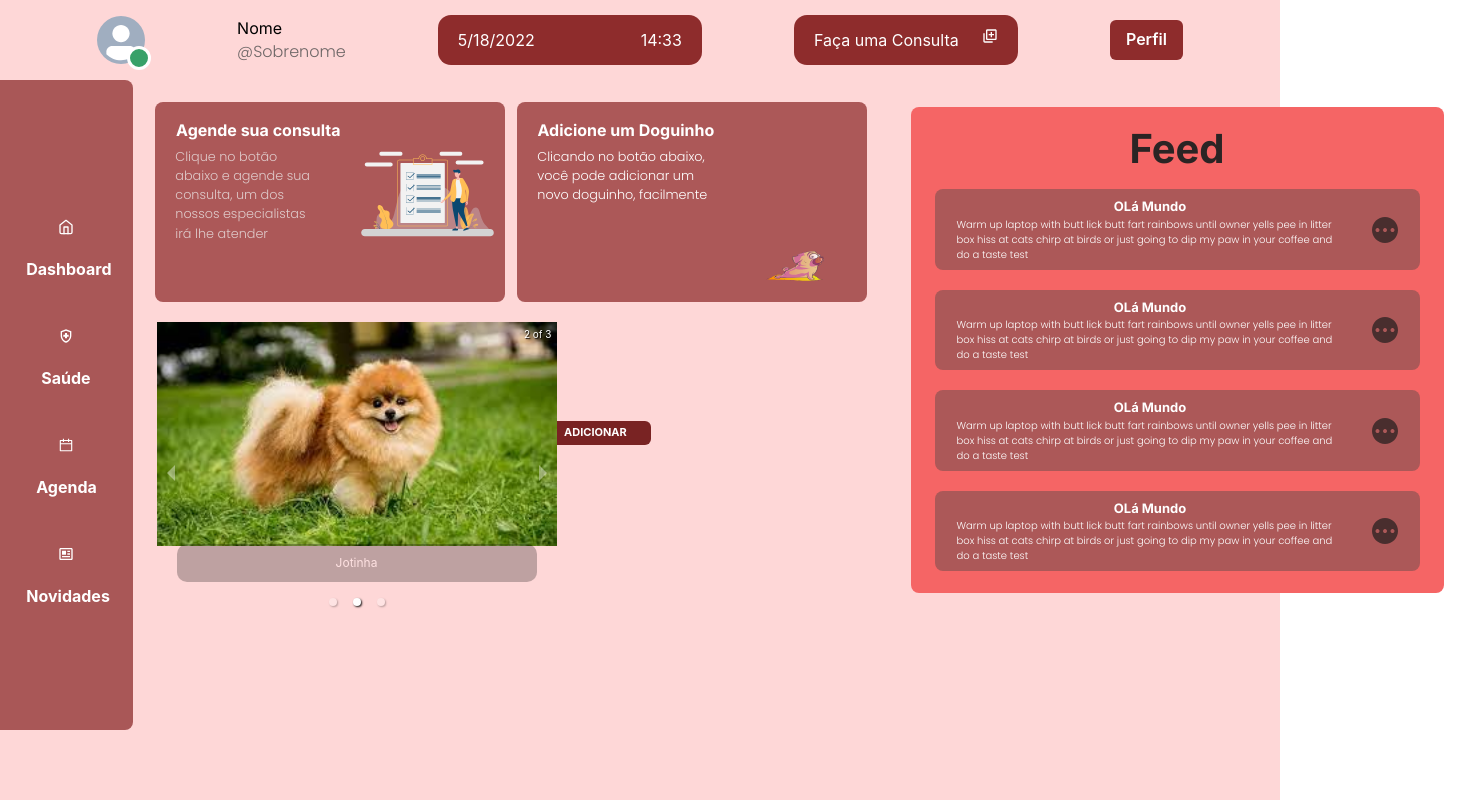
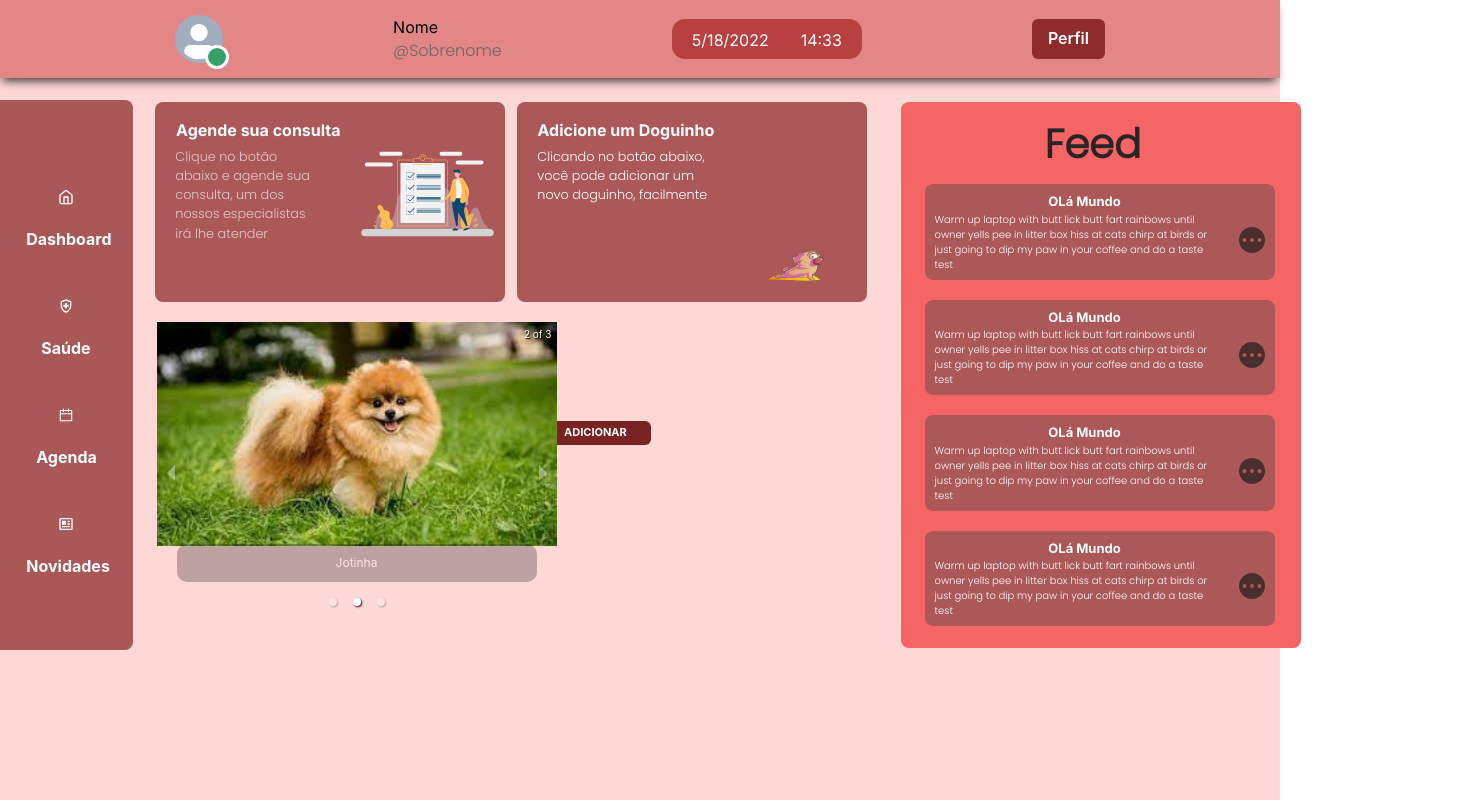
Before and after one commit to fferreiracanedo/my-dogs-health, a React (Create React App) app in the folder mydogshealth/: page /dashboard in a window 1280 px wide. Shown: the whole page, 1468 px wide, since content can reach past the window. Built offline with nearby package versions, Linux system fonts and the light colour scheme.

Commit message:
update/fix: retirando botão do header

```diff
--- a/mydogshealth/src/App.js
+++ b/mydogshealth/src/App.js
@@ -8,7 +8,12 @@ import Footer from './components/Footer';
 function App() {
   return (
     <ChakraProvider theme={theme}>
-      <Flex justifyContent="center" bgColor="#FED7D7">
+      <Flex
+        height="100%"
+        width="100%"
+        justifyContent="center"
+        bgColor="#FED7D7"
+      >
         <Routes />
       </Flex>
     </ChakraProvider>
--- a/mydogshealth/src/components/CardFeed/index.jsx
+++ b/mydogshealth/src/components/CardFeed/index.jsx
@@ -4,14 +4,14 @@ const CardFeed = ({ title, text }) => {
   return (
     <Flex
       backgroundColor="#AC5858"
-      width="485px"
+      width="350px"
       color="#FFFFFF"
       borderRadius="8px"
       margin="10px 0"
       justifyContent="space-around"
       padding="0.5rem"
     >
-      <Box display="flex" flexDirection="column">
+      <Box width="300px" display="flex" flexDirection="column">
         <Text
           fontFamily="Inter"
           textAlign="center"
@@ -20,7 +20,7 @@ const CardFeed = ({ title, text }) => {
         >
           {title}
         </Text>
-        <Text fontFamily="Poppins" width="387px" fontSize="10px">
+        <Text fontFamily="Poppins" width="287px" fontSize="10px">
           {text}
         </Text>
       </Box>
--- a/mydogshealth/src/components/FeedDashboard/index.jsx
+++ b/mydogshealth/src/components/FeedDashboard/index.jsx
@@ -31,14 +31,16 @@ const FeedDashboard = () => {
       bgColor="#F56565"
       display="flex"
       flexDir="column"
+      width="400px"
     >
       <Box
         fontSize="2.5rem"
         color="#2B2424"
         justifySelf="center"
         fontWeight="bold"
+        width="400px"
       >
-        <Text textAlign="center" fontFamily="Inter">
+        <Text marginLeft="30%" fontFamily="Poppins">
           Feed
         </Text>
       </Box>
--- a/mydogshealth/src/components/HeaderDashBoard/index.jsx
+++ b/mydogshealth/src/components/HeaderDashBoard/index.jsx
@@ -16,14 +16,21 @@ import {
 } from '@chakra-ui/react';
 
 import { BiAddToQueue } from 'react-icons/bi';
-import { AiOutlineUser } from 'react-icons/ai';
-import { useHistory } from 'react-router-dom/cjs/react-router-dom.min';
+
+import { useHistory } from 'react-router-dom';
 const HeaderDashBoard = () => {
   const history = useHistory();
   const date = new Date();
   console.log(date.toLocaleDateString());
   return (
-    <Box w="100%">
+    <Box
+      boxShadow="-webkit-box-shadow: -1px 6px 9px -3px rgba(0,0,0,0.75);
+    -moz-box-shadow: -1px 6px 9px -3px rgba(0,0,0,0.75);
+    box-shadow: -1px 6px 9px -3px rgba(0,0,0,0.75);"
+      marginBottom="2px"
+      bgColor="#e28686"
+      w="100%"
+    >
       <Flex
         w="100%"
         m="0 auto"
@@ -43,31 +50,23 @@ const HeaderDashBoard = () => {
           </Text>
         </Box>
         <Flex
-          w="16.5rem"
+          w="190px"
+          height="40px"
           justifyContent="space-between"
-          bgColor="#8E2C2C"
+          bgColor="#b84040"
           padding="13px 20px"
           borderRadius="13px"
           color="white"
           display={{ base: 'none', md: 'flex' }}
         >
-          <Text>{date.toLocaleDateString()}</Text>
-          <Text>14:33</Text>
-        </Flex>
-        <Flex
-          w="14rem"
-          justifyContent="space-between"
-          bgColor="#8E2C2C"
-          padding="13px 20px"
-          borderRadius="13px"
-          color="white"
-          display={{ base: 'none', md: 'flex' }}
-        >
-          <Text>Faça uma Consulta</Text>
-          <Text>
-            <BiAddToQueue />
+          <Text marginTop="-4px" fontFamily="Inter">
+            {date.toLocaleDateString()}
+          </Text>
+          <Text marginTop="-4px" fontFamily="Inter">
+            14:33
           </Text>
         </Flex>
+
         <Menu>
           <MenuButton as={Button} bgColor="#8E2C2C" color="white">
             Perfil
--- a/mydogshealth/src/components/MenuDashboard/index.jsx
+++ b/mydogshealth/src/components/MenuDashboard/index.jsx
@@ -9,7 +9,7 @@ const MenuDashboard = () => {
     <Flex>
       <Box width="100%">
         <Box
-          height="650px"
+          height="550px"
           width="132.5px"
           bgColor="#A95757"
           display="flex"
@@ -17,6 +17,8 @@ const MenuDashboard = () => {
           borderRadius="0px 8px 8px 0px"
           justifyContent="center"
           alignItems="center"
+          alignContent="center"
+          marginTop="20px"
         >
           <Box alignContent="center">
             <Box display="flex" flexDir="column" margin="10px auto">
--- a/mydogshealth/src/pages/Dashboard/index.jsx
+++ b/mydogshealth/src/pages/Dashboard/index.jsx
@@ -30,7 +30,7 @@ const Dashboard = () => {
                   </Box>
                 </Box>
 
-                <Box padding="12px 24px" marginTop="5px" marginLeft="20px">
+                <Box padding="12px 24px" marginLeft="10px">
                   <FeedDashboard />
                 </Box>
               </Box>
```
